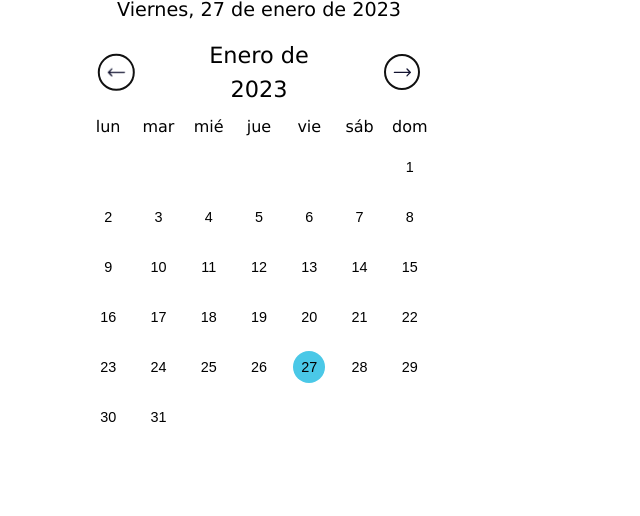
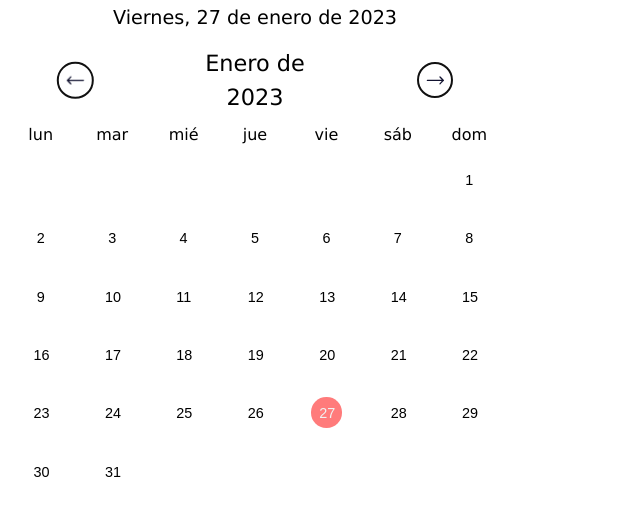
Before and after one commit to sayroback/handling-dates, a React (Vite) app: page / in a window 1280 px wide. Shown: the top 516 px of the page, without its empty margins (0-640 px from the left). Built offline with nearby package versions, Linux system fonts and the light colour scheme.

Commit message:
cambio de las etiquetas que contienen el numero del dia

```diff
--- a/src/components/Calendar/components/DaysMonth.jsx
+++ b/src/components/Calendar/components/DaysMonth.jsx
@@ -39,7 +39,7 @@ export const DaysMonth = ({
                 className={i === 0 ? "first-day" : null}
                 onClick={() => clickDay(year, monthName, i + 1)}
               >
-                <span
+                <div
                   className={
                     (monthName === selectDay.month) &
                     (selectDay.dayClick === i + 1)
@@ -48,7 +48,7 @@ export const DaysMonth = ({
                   }
                 >
                   {day + 1}
-                </span>
+                </div>
               </button>
             ))
           : null}
--- a/src/components/Calendar/style.css
+++ b/src/components/Calendar/style.css
@@ -1,6 +1,6 @@
 .App {
-  width: 40%;
-  height: 50vh;
+  width: 500px;
+  height: 500px;
   box-sizing: border-box;
   display: flex;
   justify-content: center;
@@ -12,8 +12,8 @@
 :root {
   --background-datePicker: #ffffff;
   --hover-datePicker: #f1f1f1;
-  --alert-datePicker: #ff7b7b;
-  --today-dataPicker: #4ac8e7;
+  --today-dataPicker: #ff7b7b;
+  --alert-datePicker: #4ac8e7;
 }
 
 body {
@@ -140,6 +140,9 @@ body {
   border: none;
   transition: background-color 0.3s ease;
   min-height: 50px;
+  display: flex;
+  justify-content: center;
+  align-items: center;
 }
 
 .calendar__month__days--number button:hover {
@@ -147,9 +150,8 @@ body {
   cursor: pointer;
 }
 
-.calendar__month__days--number button span {
+.calendar__month__days--number button div {
   font-size: 0.9rem;
-  text-align: center;
   width: 0.9rem;
   height: 0.9rem;
   padding: 0.5rem;
@@ -158,6 +160,7 @@ body {
   transition: background-color 0.3s cubic-bezier(0.43, 0.01, 1, 0.72);
 }
 
-.calendar__month__days--number button span.today {
+.calendar__month__days--number button div.today {
   background-color: var(--today-dataPicker);
+  color: var(--hover-datePicker);
 }
```
